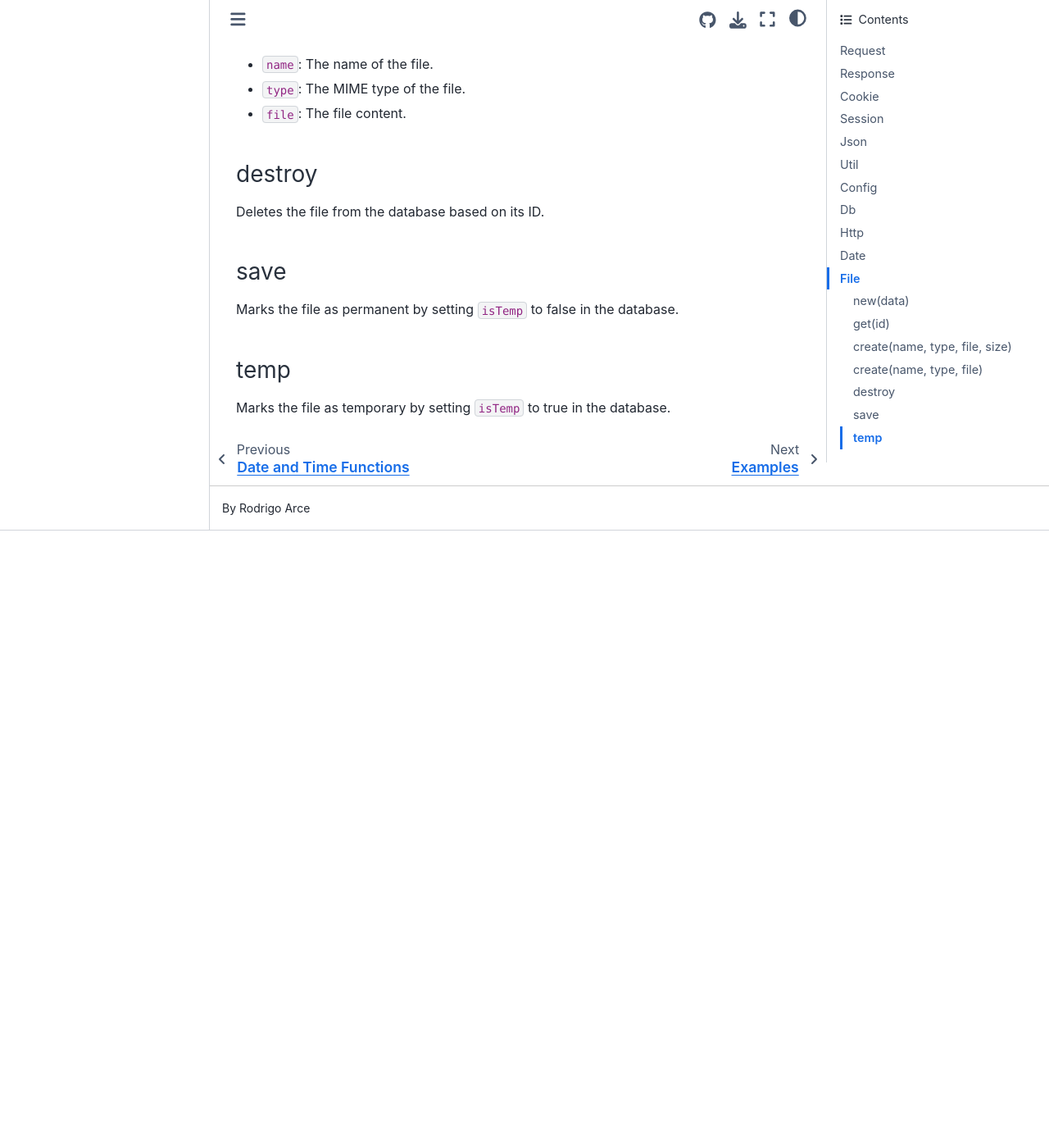
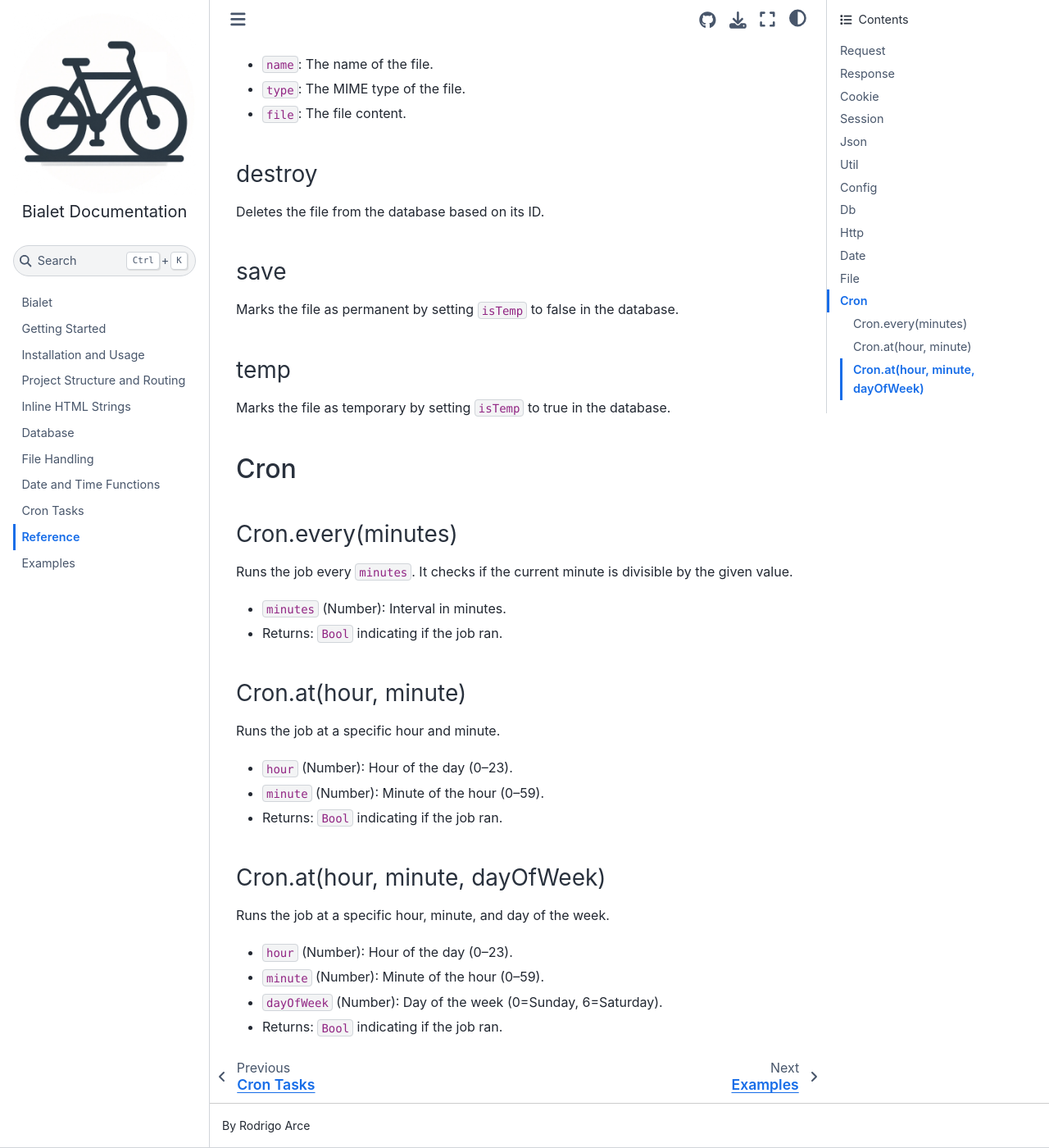
Before and after one commit to bialet/bialet, a Sphinx documentation site: the page built from docs/reference.md, in a window 1280 px wide and 1400 px high, scrolled down 18900 px. Shown: the whole window at 82% size. Built offline with Sphinx 7.4.7 and the Sphinx Book theme 1.1.4, drawn with Linux system fonts in a browser that asks for light colours; before the commit the page ends 19547 px from its top, so only the background shows below that.

Commit message:
Add Cron support

````diff
--- /dev/null
+++ b/docs/cron.md
@@ -0,0 +1,61 @@
+# Cron Tasks
+
+Bialet allows you to run scheduled code by defining a cron job in a Wren file.
+
+This is useful for running periodic operations like cleaning old records, sending emails, or syncing external data.
+
+The cron file can be in the root and be called `_cron.wren` or be inside the `_app` folder, `_app/cron.wren`.
+
+## Basic Usage
+
+To schedule a task, use the `Cron.every` or `Cron.at` helpers methods inside the Wren cron file.
+These methods receive a block that is called at the specified time.
+
+```wren
+import "bialet" for Cron
+import "/_domain" for Task
+
+// Every 2 minutes
+Cron.every(2) { |date| "Hello, from Cron!" }
+
+// At 2:00 AM
+Cron.at(2, 0) { |date| Task.clearAll() }
+```
+
+The `|date|` argument is the current [Date object](datetime) used for evaluation. You can ignore it if not needed.
+
+### Helper methods
+
+#### `Cron.every(minutes)`
+
+Runs the job when the current minute is divisible by `minutes`.
+
+```wren
+Cron.every(10) { |d| "Runs every 10 minutes" }
+```
+#### `Cron.at(hour, minute, dayOfWeek)`
+
+Runs the job when the current time matches the given `hour` and `minute`.
+
+```wren
+Cron.at(3, 15) { |d| "Runs at 03:15 every day" }
+```
+
+Runs the job when the current time matches the given hour, minute, and day of week.
+Days of week: 0 (Sunday) to 6 (Saturday)
+
+```wren
+Cron.at(4, 30, 1) { |d| "Runs at 04:30 every Monday" }
+```
+
+## Custom Rules
+
+Each job receives a `Date` object of the current time, which can be used for custom rules.
+
+```wren
+Cron.every(1) { |d|
+  if (d.day == 1 && d.hour == 0) {
+    "It's the first of the month!"
+  }
+}
+```
--- a/docs/index.rst
+++ b/docs/index.rst
@@ -86,5 +86,6 @@
    database
    file
    datetime
+   cron
    reference
    examples
--- a/docs/reference.md
+++ b/docs/reference.md
@@ -479,3 +479,29 @@
 
 ### temp
 Marks the file as temporary by setting `isTemp` to true in the database.
+
+## Cron
+
+### Cron.every(minutes)
+
+Runs the job every `minutes`. It checks if the current minute is divisible by the given value.
+
+- `minutes` (Number): Interval in minutes.
+- Returns: `Bool` indicating if the job ran.
+
+### Cron.at(hour, minute)
+
+Runs the job at a specific hour and minute.
+
+- `hour` (Number): Hour of the day (0–23).
+- `minute` (Number): Minute of the hour (0–59).
+- Returns: `Bool` indicating if the job ran.
+
+### Cron.at(hour, minute, dayOfWeek)
+
+Runs the job at a specific hour, minute, and day of the week.
+
+- `hour` (Number): Hour of the day (0–23).
+- `minute` (Number): Minute of the hour (0–59).
+- `dayOfWeek` (Number): Day of the week (0=Sunday, 6=Saturday).
+- Returns: `Bool` indicating if the job ran.
````
Also changed, not shown: 4 other files.
